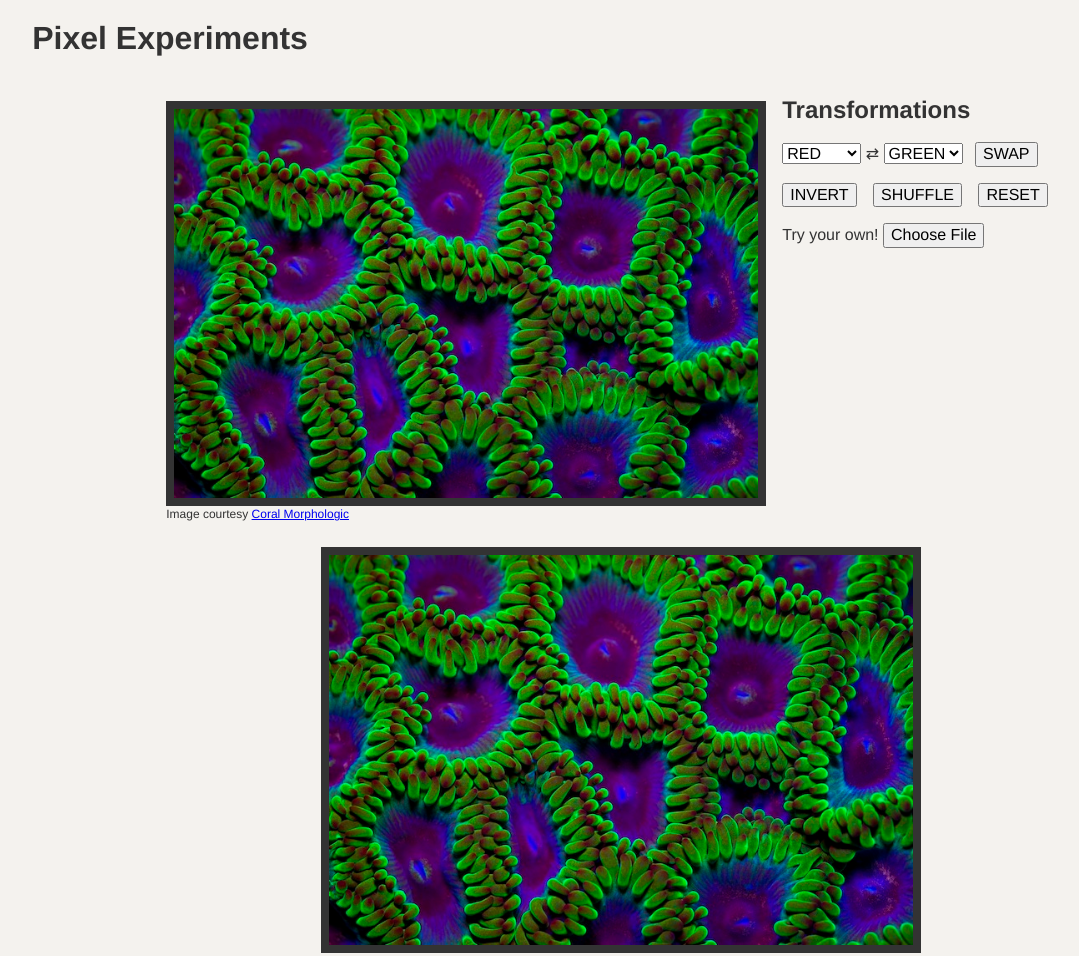
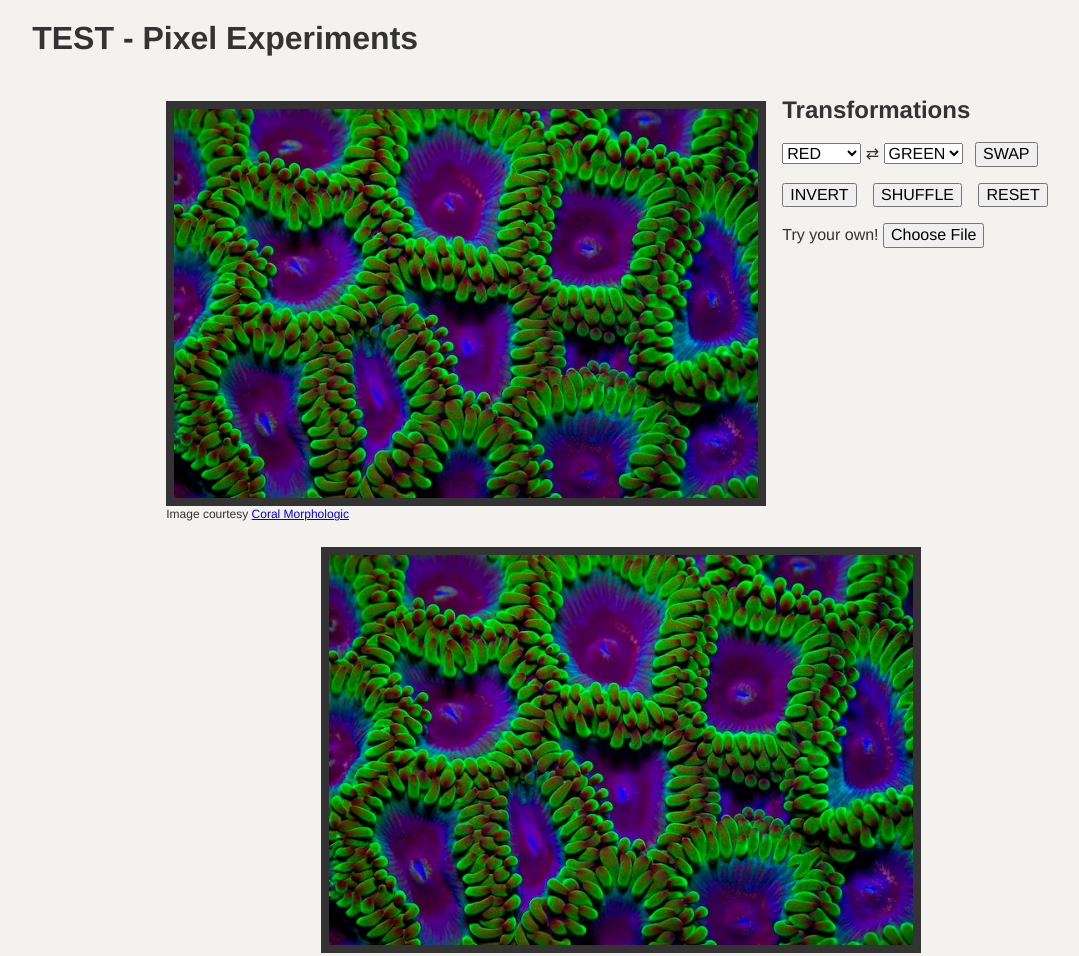
Before and after one commit to z-olpin/pixel-processing, a website built with Parcel: page index.html in a window 1280 px wide. Shown: the whole page, without its empty margins (19-1098 px from the left). Built offline with nearby package versions, Linux system fonts and the light colour scheme.

Commit message:
auto deploy test

```diff
--- a/index.html
+++ b/index.html
@@ -12,7 +12,7 @@
 </head>
 
 <body>
-    <h1>Pixel Experiments</h1>
+    <h1>TEST - Pixel Experiments</h1>
   <main>
     <figure id="img-container">
       <img id="source-image" src="./img/reef.jpg" alt="Image by Coral Morphologic">
```
